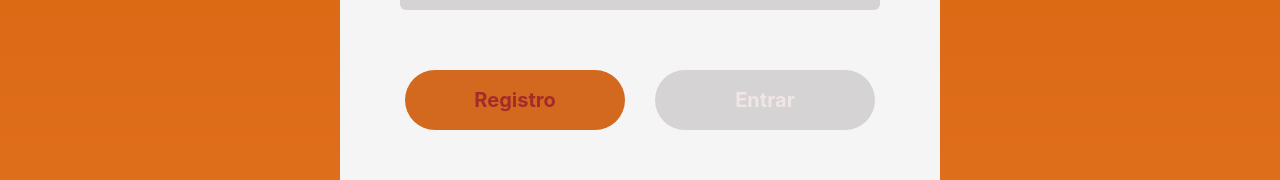
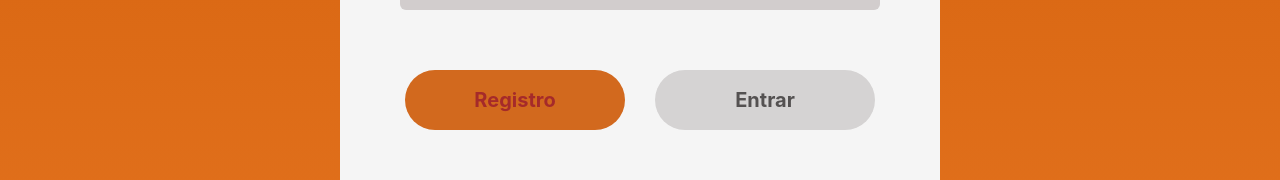
Before and after one commit to FridaToriz/vending_bot, a React (Create React App) app: page / in a window 1280 px wide. Shown: the part 621-801 px from the top of the page. Built offline with nearby package versions, Linux system fonts and the light colour scheme.

Commit message:
cambié los colores para hacerlo más legible

```diff
--- a/src/Components/Assets/LSForm/LSForm.css
+++ b/src/Components/Assets/LSForm/LSForm.css
@@ -42,7 +42,7 @@
     margin: auto;
     width: 480px;
     height: 80px;
-    background-color: rgb(213, 211, 211);
+    background-color: rgb(210, 205, 205);
     border-radius: 6px;
  }
  .input img{
@@ -55,14 +55,14 @@
     background-color: transparent;
     border: none;
     outline: none;
-    color: rgba(255, 240, 240, 0.662);
+    color: rgba(12, 1, 1, 0.662);
     font-size: 20px;
  }
 
  .forgot-password{
     padding-left: 62px;
     margin-top: 27px;
-    color: aliceblue;
+    color: rgb(29, 69, 103);
     font-size: 18px;
  }
 
@@ -93,7 +93,7 @@
 
  .gray{
     background:rgb(213, 211, 211);
-    color:rgba(255, 240, 240, 0.662);
+    color:rgba(18, 15, 15, 0.662);
  }
 
 img{
```
